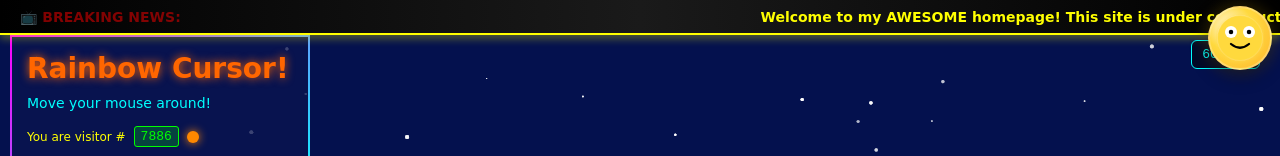
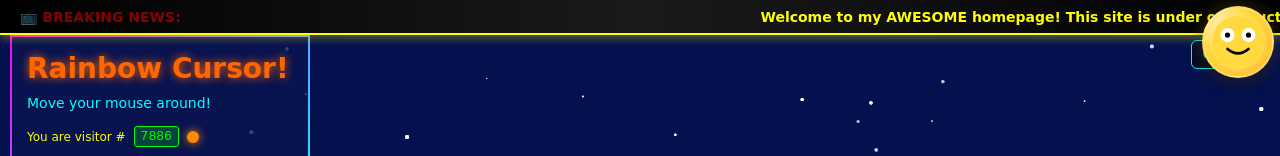
Before and after one commit to azzadaboss/gamegamef, a React (Vite) app: page / in a window 1280 px wide. Shown: the top 156 px of the page. Built offline with nearby package versions, Linux system fonts and the light colour scheme; the HTML template or start-up script is replaced by a standard one.

Commit message:
Place smiley flush in top-right corner with higher z-index

```diff
--- a/src/App.css
+++ b/src/App.css
@@ -447,14 +447,15 @@
 .smiley-button {
   position: fixed;
   top: 6px;
-  right: 8px;
-  width: 64px;
-  height: 64px;
-  z-index: 1200;
+  right: 6px;
+  width: 72px;
+  height: 72px;
+  z-index: 9999;
   cursor: pointer;
   display: flex;
   align-items: center;
   justify-content: center;
+  margin: 0;
 }
 
 .smiley-button svg { pointer-events: auto; display: block; }
```
